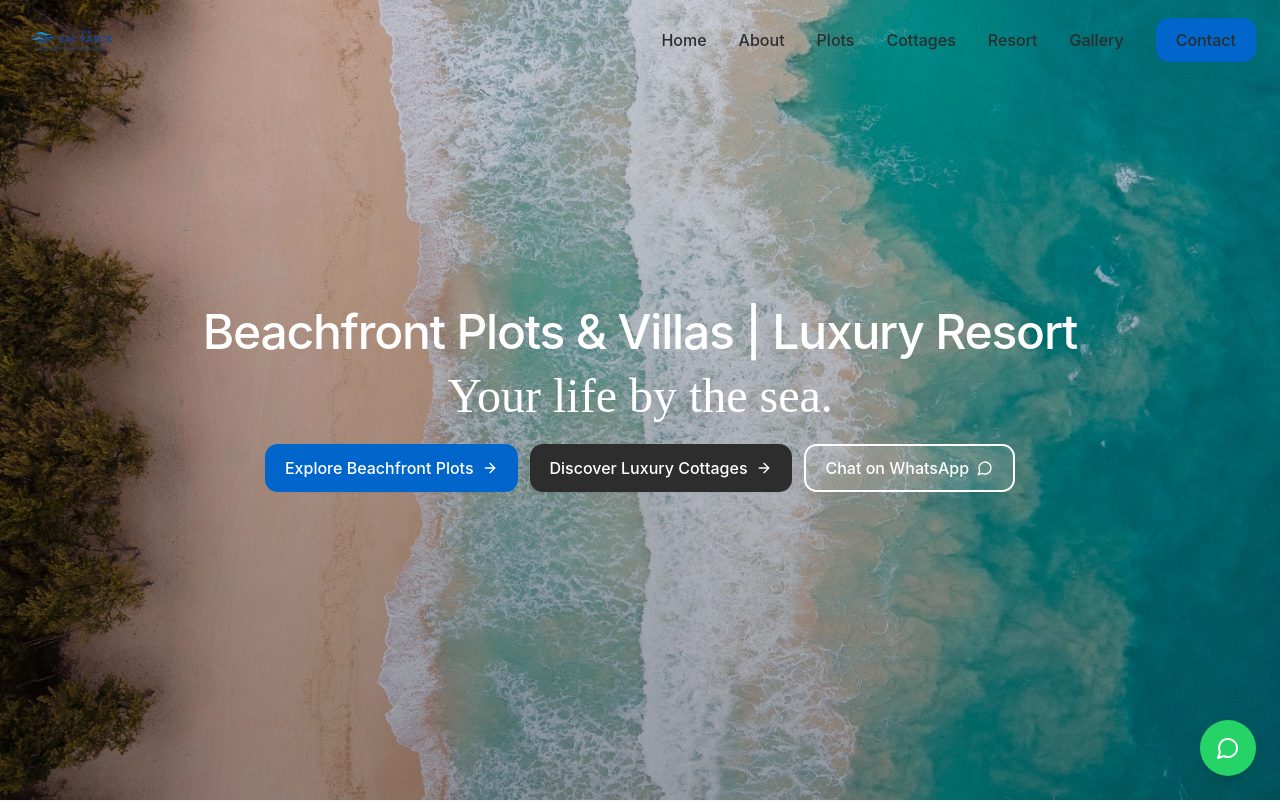
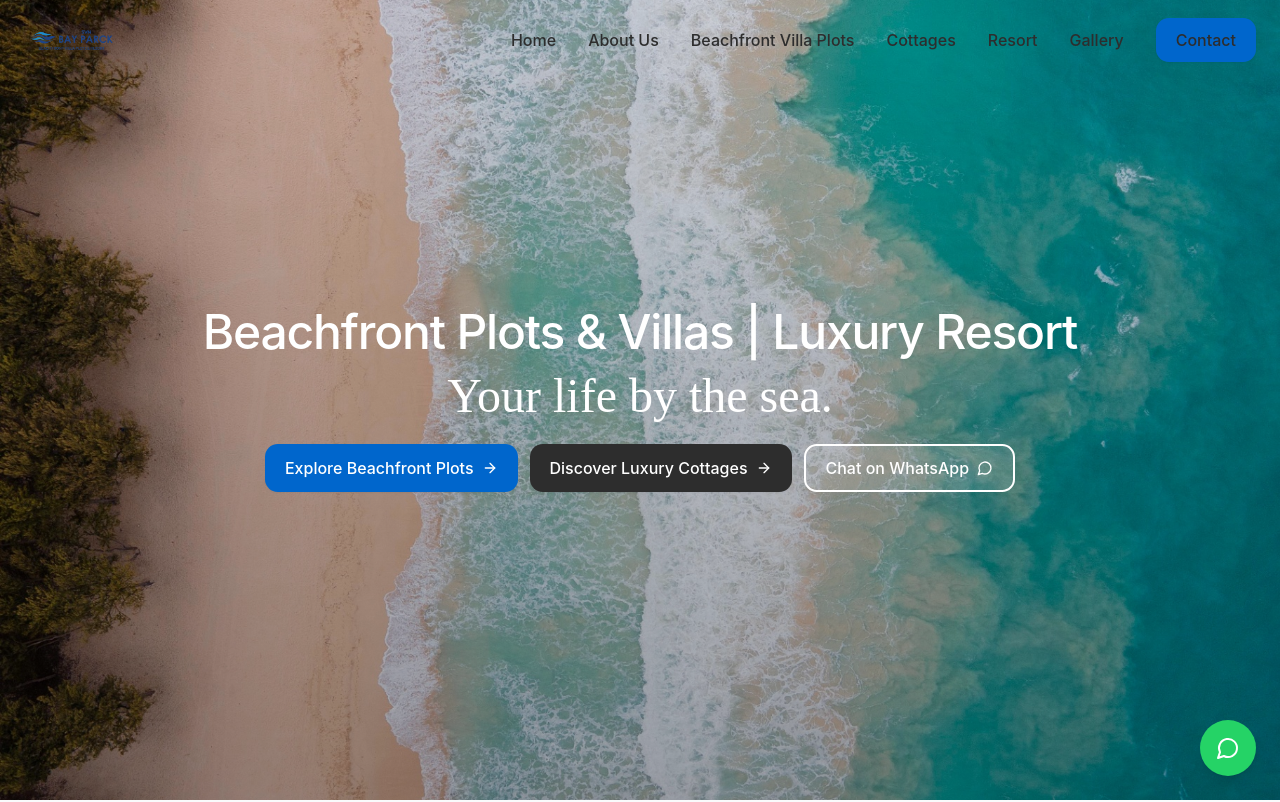
Before and after one commit to RatnakarFuri/svnbayparck, a React (Vite) app: page /home in a window 1280 px wide. Shown: the top 802 px of the page. Built offline with nearby package versions, Linux system fonts and the light colour scheme; a web font is replaced by a local one.

Commit message:
Visual edit in Lovable
Edited UI in Lovable

```diff
--- a/src/components/Header.tsx
+++ b/src/components/Header.tsx
@@ -19,8 +19,8 @@ const Header = () => {
 
         <nav className="hidden md:flex items-center space-x-8">
           <Link to="/" className="nav-link">Home</Link>
-          <Link to="/about" className="nav-link">About</Link>
-          <Link to="/plots" className="nav-link">Plots</Link>
+          <Link to="/about" className="nav-link">About Us</Link>
+          <Link to="/plots" className="nav-link">Beachfront Villa Plots</Link>
           <Link to="/cottages" className="nav-link">Cottages</Link>
           <Link to="/resort" className="nav-link">Resort</Link>
           <Link to="/gallery" className="nav-link">Gallery</Link>
```
